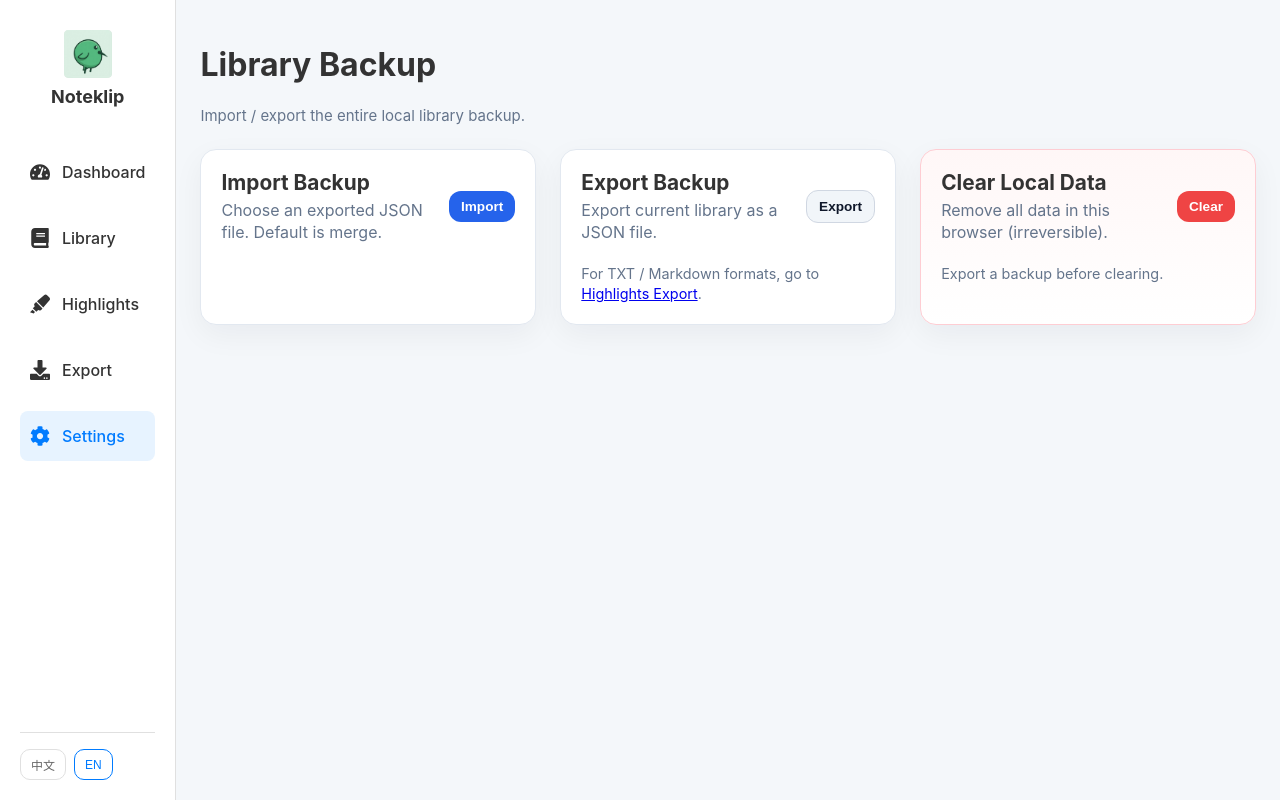
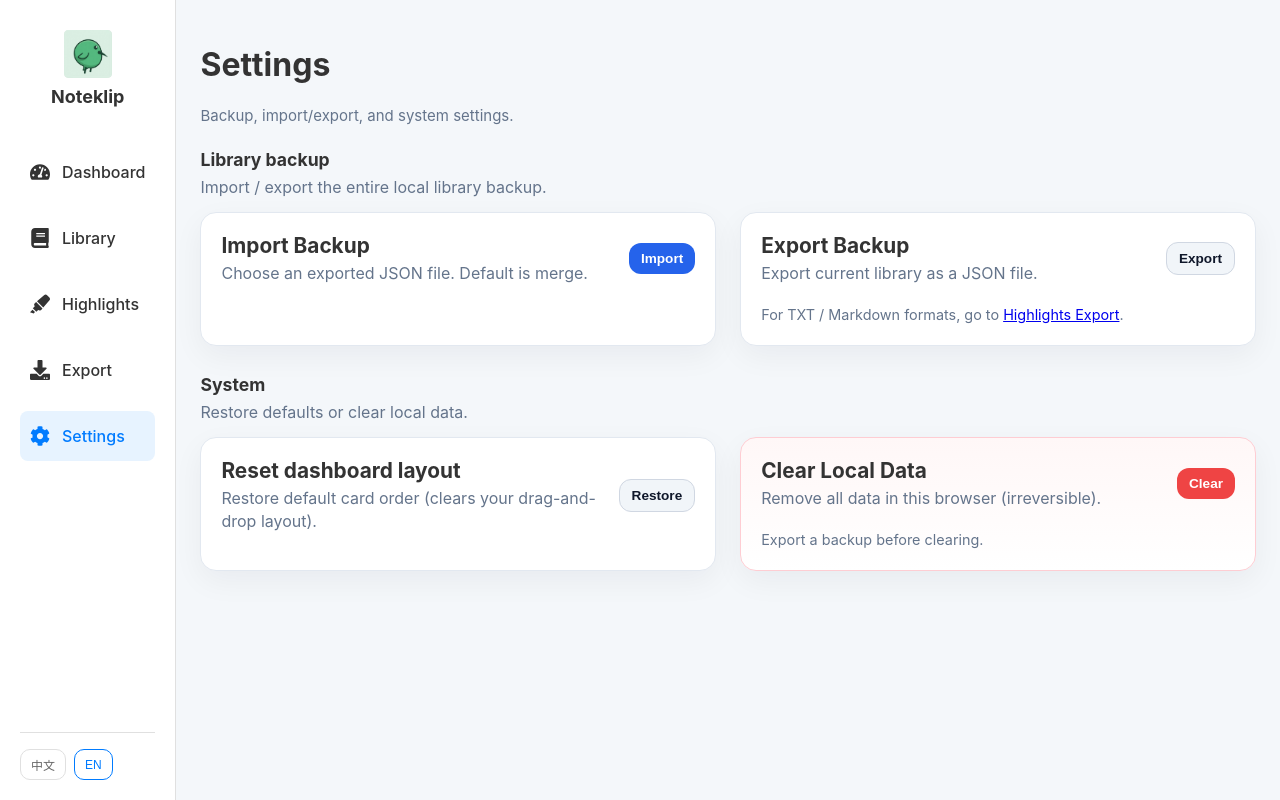
Before and after one commit to UNICKON/Noteklip, a React (Vite) app: page /settings in a window 1280 px wide. Built offline with nearby package versions, Linux system fonts and the light colour scheme.

Commit message:
feat: reorganize settings page

```diff
--- a/index.html
+++ b/index.html
@@ -6,7 +6,7 @@
     <link rel="canonical" href="https://noteklip.org/" />
     <meta name="viewport" content="width=device-width, initial-scale=1.0" />
     <meta property="og:image" content="%BASE_URL%kiwi-logo.svg" />
-    <title>Klip Dashboard</title>
+    <title>Noteklip Dashboard</title>
     <script>
       (function () {
         try {
--- a/src/App.css
+++ b/src/App.css
@@ -1326,6 +1326,25 @@
   margin-bottom: 24px;
 }
 
+.settings-section + .settings-section {
+  margin-top: 28px;
+}
+
+.settings-section__header {
+  margin-bottom: 14px;
+}
+
+.settings-section__title {
+  margin: 0;
+  font-size: 1.1rem;
+}
+
+.settings-section__desc {
+  margin: 6px 0 0;
+  color: #64748b;
+  line-height: 1.4;
+}
+
 .settings-grid {
   display: grid;
   grid-template-columns: repeat(auto-fit, minmax(280px, 1fr));
--- a/src/SettingsPage.jsx
+++ b/src/SettingsPage.jsx
@@ -12,6 +12,8 @@
   const [exportMsg, setExportMsg] = useState('');
   const [clearing, setClearing] = useState(false);
   const [clearMsg, setClearMsg] = useState('');
+  const [resettingLayout, setResettingLayout] = useState(false);
+  const [resetMsg, setResetMsg] = useState('');
 
   const buildBackupFilename = () => {
     const safeStamp = new Date().toISOString().replace(/[.:]/g, '-');
@@ -91,6 +93,23 @@
     }
   };
 
+  const handleResetDashboardLayout = () => {
+    setResettingLayout(true);
+    setResetMsg('');
+    try {
+      const chartKey = 'klip.dashboard.chartCardOrder';
+      const statKey = 'klip.dashboard.statCardOrder';
+      window.localStorage.removeItem(chartKey);
+      window.localStorage.removeItem(statKey);
+      setResetMsg(t('settings.resetDashboard.success'));
+    } catch (err) {
+      console.error(err);
+      setResetMsg(t('settings.resetDashboard.fail'));
+    } finally {
+      setResettingLayout(false);
+    }
+  };
+
   return (
     <div className="main-content settings-page">
       <div className="page-header">
@@ -98,6 +117,12 @@
           <h1>{t('settings.title')}</h1>
           <p className="page-subtitle">{t('settings.subtitle')}</p>
         </div>
+      </div>
+
+      <div className="settings-section">
+        <div className="settings-section__header">
+          <h2 className="settings-section__title">{t('settings.section.backup')}</h2>
+          <p className="settings-section__desc">{t('settings.section.backup.desc')}</p>
         </div>
 
         <div className="settings-grid">
@@ -142,6 +167,30 @@
             {t('settings.export.moreSuffix')}
           </p>
           </section>
+        </div>
+      </div>
+
+      <div className="settings-section">
+        <div className="settings-section__header">
+          <h2 className="settings-section__title">{t('settings.section.system')}</h2>
+          <p className="settings-section__desc">{t('settings.section.system.desc')}</p>
+        </div>
+
+        <div className="settings-grid">
+          <section className="settings-card">
+            <div className="settings-row">
+              <div className="settings-row__text">
+                <h2>{t('settings.resetDashboard.title')}</h2>
+                <p>{t('settings.resetDashboard.desc')}</p>
+              </div>
+              <div className="settings-actions">
+                <button className="secondary" onClick={handleResetDashboardLayout} disabled={resettingLayout}>
+                  {resettingLayout ? t('settings.importing') : t('settings.resetDashboard.button')}
+                </button>
+              </div>
+            </div>
+            {resetMsg && <p className="settings-status">{resetMsg}</p>}
+          </section>
 
           <section className="settings-card warning">
           <div className="settings-row">
@@ -160,6 +209,7 @@
           </section>
         </div>
       </div>
+    </div>
   );
 };
 
--- a/src/i18n.js
+++ b/src/i18n.js
@@ -145,8 +145,13 @@
     'export.success': '导出成功，文件已下载。',
     'export.fail': '导出失败，请稍后重试。',
 
-    'settings.title': '资料库备份',
-    'settings.subtitle': '导入 / 导出整个本地资料库备份。',
+    'settings.title': '设置',
+    'settings.subtitle': '资料库备份、导入导出与系统相关设置。',
+
+    'settings.section.backup': '资料库备份',
+    'settings.section.backup.desc': '导入 / 导出整个本地资料库备份。',
+    'settings.section.system': '系统相关',
+    'settings.section.system.desc': '恢复默认布局或清除本地数据。',
     'settings.import.title': '导入资料库备份',
     'settings.import.desc': '选择导出的 JSON 文件，默认增量合并。',
     'settings.import.button': '导入',
@@ -184,6 +189,12 @@
     'settings.clear.success': '本地数据已清除，如需恢复请导入 JSON 备份。',
     'settings.clear.fail': '清除失败，请稍后再试。',
     'settings.clear.tip': '建议先导出备份再执行清除。',
+
+    'settings.resetDashboard.title': '重置仪表盘布局',
+    'settings.resetDashboard.desc': '恢复默认卡片顺序（会清除自定义拖拽顺序）。',
+    'settings.resetDashboard.button': '恢复',
+    'settings.resetDashboard.success': '已恢复默认布局，刷新后生效。',
+    'settings.resetDashboard.fail': '重置失败，请稍后重试。',
 
     'author.title': '作者：{name}',
     'author.subtitle': '你在该作者的 {books} 本书中，共有 {highlights} 条高亮。',
@@ -348,8 +359,13 @@
     'export.success': 'Exported. File downloaded.',
     'export.fail': 'Export failed. Please try again later.',
 
-    'settings.title': 'Library Backup',
-    'settings.subtitle': 'Import / export the entire local library backup.',
+    'settings.title': 'Settings',
+    'settings.subtitle': 'Backup, import/export, and system settings.',
+
+    'settings.section.backup': 'Library backup',
+    'settings.section.backup.desc': 'Import / export the entire local library backup.',
+    'settings.section.system': 'System',
+    'settings.section.system.desc': 'Restore defaults or clear local data.',
     'settings.import.title': 'Import Backup',
     'settings.import.desc': 'Choose an exported JSON file. Default is merge.',
     'settings.import.button': 'Import',
@@ -387,6 +403,12 @@
     'settings.clear.success': 'Local data cleared. Import a JSON backup to restore.',
     'settings.clear.fail': 'Clear failed. Please try again later.',
     'settings.clear.tip': 'Export a backup before clearing.',
+
+    'settings.resetDashboard.title': 'Reset dashboard layout',
+    'settings.resetDashboard.desc': 'Restore default card order (clears your drag-and-drop layout).',
+    'settings.resetDashboard.button': 'Restore',
+    'settings.resetDashboard.success': 'Defaults restored. Refresh to apply.',
+    'settings.resetDashboard.fail': 'Reset failed. Please try again.',
 
     'author.title': 'Author: {name}',
     'author.subtitle': 'You have {highlights} highlights from {books} book(s) by this author.',
```
Lines whose indentation alone changed are shown as unchanged.
